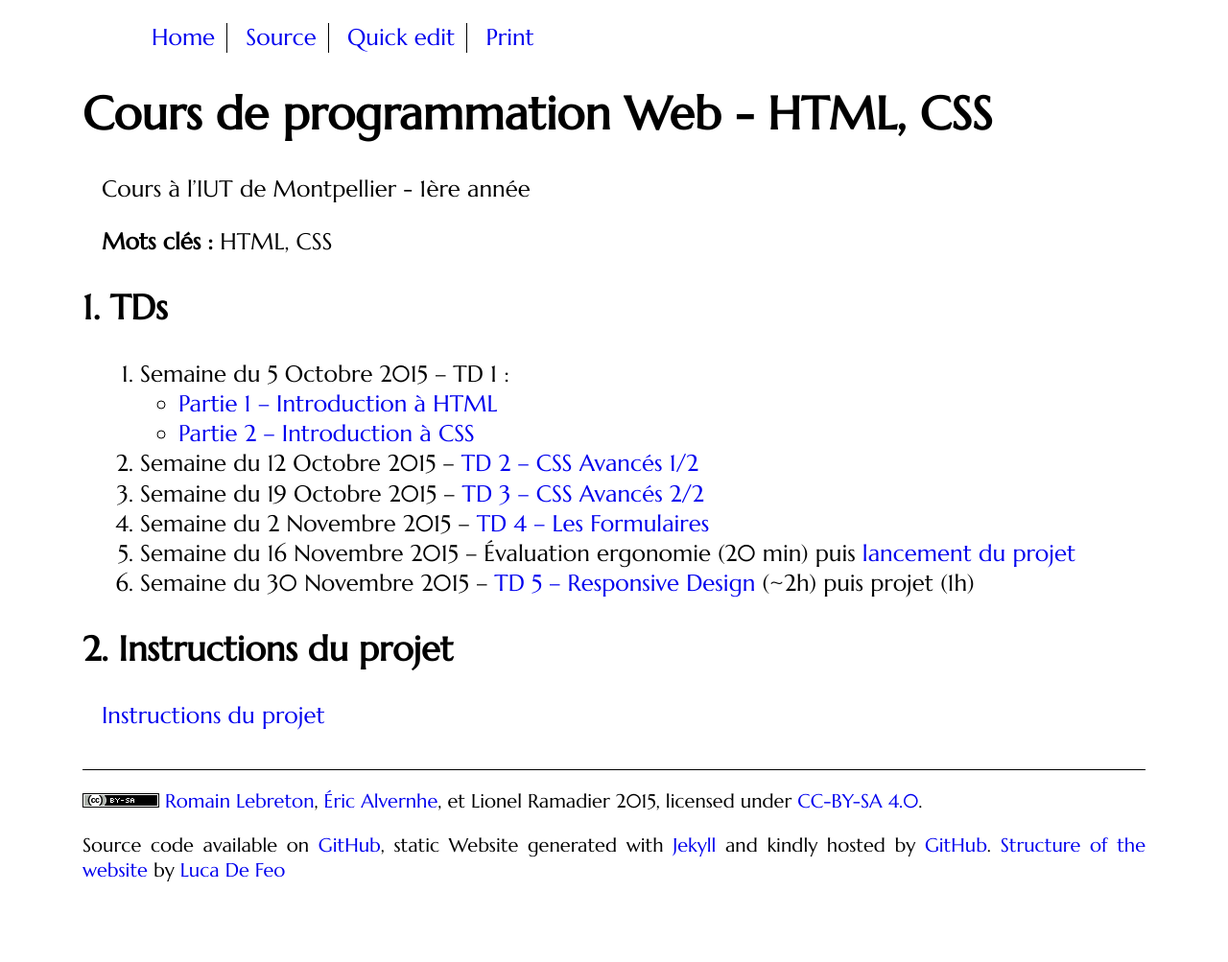
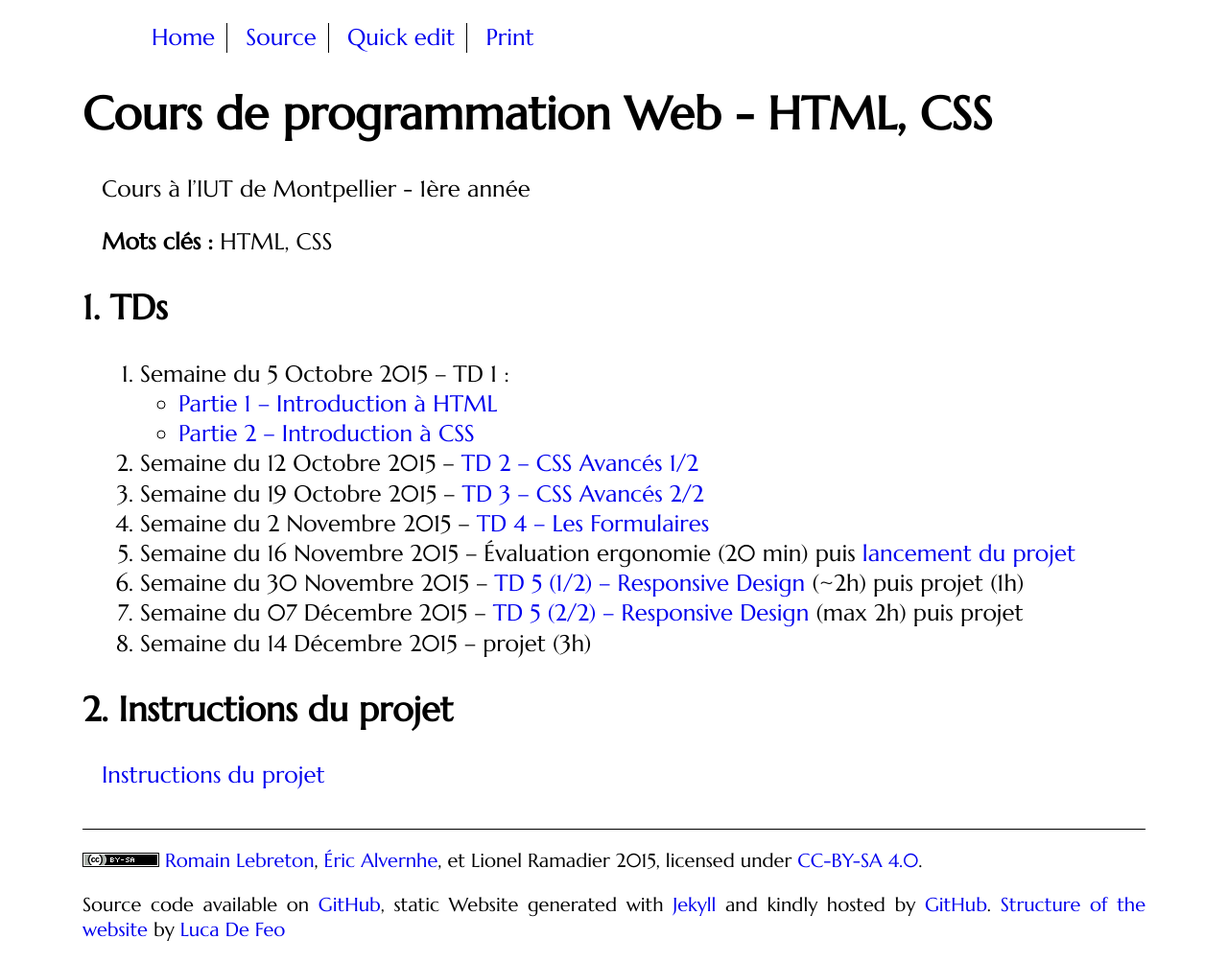
Before and after one commit to romainlebreton/R1.02-DeveloppementInterfacesWeb, a Jekyll site: the page built from index.md, in a window 1280 px wide. Shown: the whole page at 96% size. Built offline with Jekyll 4.4.1, drawn with Linux system fonts in a browser that asks for light colours; some web fonts are replaced; comment, search, counter and statistics services are not loaded; before the commit the page ends 941 px from its top, so only the background shows below that.

Commit message:
td 7 dec

```diff
--- a/index.md
+++ b/index.md
@@ -18,7 +18,10 @@ Cours à l'IUT de Montpellier - 1ère année
 1. Semaine du  2 Novembre 2015 -- [TD 4 -- Les Formulaires](tutorials/tutorial4.html)
 1. Semaine du 16 Novembre 2015 -- Évaluation ergonomie (20 min) puis [lancement du projet](projet.html)
 1. Semaine du 30 Novembre 2015 --
-   [TD 5 -- Responsive Design](tutorials/tutorial5.html) (~2h) puis projet (1h)
+   [TD 5 (1/2) -- Responsive Design](tutorials/tutorial5.html) (~2h) puis projet (1h)
+1. Semaine du 07 Décembre 2015 --
+   [TD 5 (2/2) -- Responsive Design](tutorials/tutorial5.html) (max 2h) puis projet
+1. Semaine du 14 Décembre 2015 -- projet (3h)
 
 ## Instructions du projet
 
```
